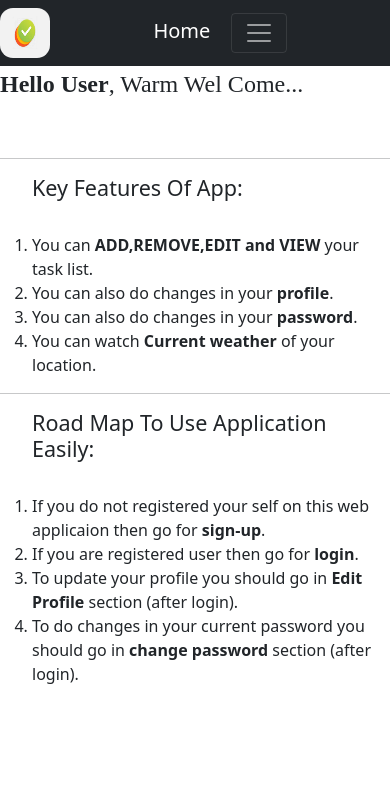
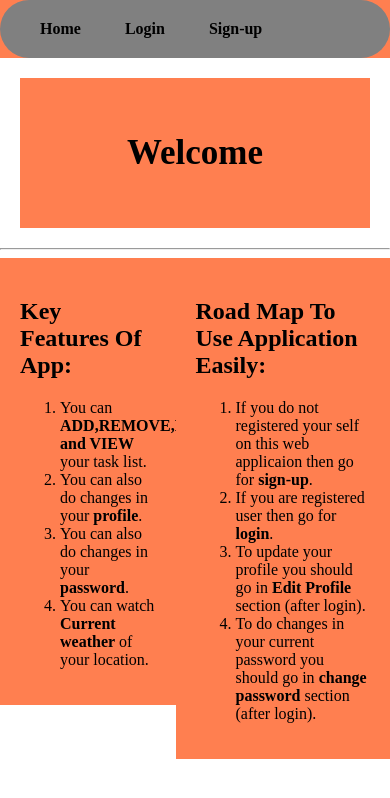
Before and after one commit to Patelvaghesh2313/TaskManager, a PHP site: page / in a window 390 px wide. Shown: the top 798 px of the page. Run offline with PHP 8.4, Linux system fonts and the light colour scheme.

Commit message:
New Design Changes

```diff
--- /dev/null
+++ b/css/style.css
@@ -0,0 +1,144 @@
+*{
+    box-sizing: border-box;
+}
+
+body{
+    font-family: 'Times New Roman', Times, serif;
+    margin: 0;
+}
+
+/* Navigation Bar Design Part */
+
+.myNavigationHeader{
+    background-color: coral;
+}
+.myNavigation{
+    background-color: rgb(128, 128, 128);
+    color: black;
+    font-weight: 900;
+    padding: 20px;
+    border-radius: 40px ;
+}
+
+.myNavigation a{
+    padding: 20px;
+    text-align: center;
+    text-decoration: none;
+    color: black;
+}
+
+.myNavigation a:hover{
+    background-color: coral;
+    padding: 20px;
+}
+
+
+/* Index.html div tags design */
+.welcomediv{
+    padding: 20px;
+    margin: 20px;
+    background-color: coral;
+}
+
+.welcomediv p{
+    text-align: center;
+    font-size: 35px;
+}
+
+.firstdiv{
+    padding: 20px;
+    float: left;
+    background-color: coral;
+}
+
+.left{
+    width: 45%;
+}
+ .right{
+    width: 55%;
+}
+
+.maindiv:after{
+    content: "";
+    clear: both;
+    margin: 10px;
+}
+
+
+/* Login Page Design */
+
+
+.mainLoginDiv{
+    margin-left: 30%;
+    margin-right: 30%;
+    width: auto;
+    height: 370px;
+    padding: auto;
+    background-color: gray;
+}
+
+.loginContent{
+    width: auto;
+    height: 300px;
+    margin: 10px;
+    padding: 10px;
+    font-weight: 900;
+    background-color: coral;
+}
+
+input[type=text], select {
+    width:350px;
+    padding: 12px 110px;
+    margin: 60px 20px 0px 0px;
+    margin-left: 43px;
+    display: inline-block;
+    border: 1px solid #ccc;
+    border-radius: 4px;
+    box-sizing: border-box;
+}
+
+input[type=password], select {
+    width:350px;
+    padding: 12px 110px;
+    margin: 18px 20px;
+    display: inline-block;
+    border: 1px solid #ccc;
+    border-radius: 4px;
+    box-sizing: border-box;
+}
+
+input[type=submit] {
+    width: 350px;
+    padding: 12px 110px;
+    margin: 18px 90px;
+    background-color: gray;
+    font-weight: 900;
+    color: black;
+    border: none;
+    border-radius: 4px;
+    cursor: pointer;
+  }
+
+  input[type=submit]:hover {
+    background-color: #45a049;
+  }
+
+  /* Signup Design */
+
+  .mainSignupDiv{
+    margin-left: 30%;
+    margin-right: 30%;
+    width: auto;
+    height: 730px;
+    padding: auto;
+    background-color: gray;
+}
+
+.signupContent{
+    width: auto;
+    height: 670px;
+    margin: 10px;
+    padding: 10px;
+    font-weight: 900;
+    background-color: coral;
+}
--- a/index.html
+++ b/index.html
@@ -7,77 +7,47 @@
 
     <!-- Add Logo On title bar -->
     <link rel="icon" href="/images/download.jpg" type="image/icon type">
-    <!-- Bootstrap CSS -->
-    <link href="https://cdn.jsdelivr.net/npm/bootstrap@5.0.1/dist/css/bootstrap.min.css" rel="stylesheet" integrity="sha384-+0n0xVW2eSR5OomGNYDnhzAbDsOXxcvSN1TPprVMTNDbiYZCxYbOOl7+AMvyTG2x" crossorigin="anonymous">
 
+    <!-- style css -->
+    <link href="css/style.css" rel="stylesheet">
     <title>Home</title>
   </head>
   <body>
-    <div class="row">
-            <nav class="navbar navbar-dark bg-dark navbar-expand-lg navbar-light bg-light nav-pills">
-                <img src="/images/download.jpg" style="width: 50px; height: 50px; border-radius: 13px;">
-                <div class="col-md-10">
-                    <div class="container-fluid">
-                    <a class="navbar-brand" href="index.html">Home</a>
-                    <button class="navbar-toggler" type="button" data-bs-toggle="collapse" data-bs-target="#navbarSupportedContent" aria-controls="navbarSupportedContent" aria-expanded="false" aria-label="Toggle navigation">
-                        <span class="navbar-toggler-icon"></span>
-                    </button>
+
+    <div class="myNavigationHeader">
+      <div class="myNavigation">
+        <a href="index.html">Home</a>
+        <a href="login.html">Login</a>
+        <a href="signup.html">Sign-up</a>
       </div>
-                </div>
-                <div class="col-md-2">
-                  <div class="collapse navbar-collapse" id="navbarSupportedContent">
-                    <ul class="navbar-nav me-auto mb-2 mb-lg-0">
-                        <li class="nav-item">
-                            <a class="nav-link" href="login.html">Login</a>
-                        </li>
-                        <li class="nav-item">
-                            <a class="nav-link active" href="signup.html">SignUp</a>
-                        </li>
-                    </ul>
-                  </div>
-                </div>
-            </div>
-            </nav>
     </div>
 
 
-    <p style="font-family: 'Times New Roman', Times, serif;font-size: 24px;"><b>Hello User</b>, Warm Wel Come...</p>
-    <br>
+    <div class="startdiv">
+      <div class="welcomediv">
+        <p><b>Welcome</b></p>
+      </div>
+    </div>
     <hr>
-    <div>
+    <div class="maindiv">
+      <div class="firstdiv left">
+        <h2><b>Key Features Of App:</b></h2>
         <ol>
-
-        <h4>Key Features Of App:</h4><br>
-
           <li>You can <b> ADD,REMOVE,EDIT and VIEW</b> your task list.</li>
           <li>You can also do changes in your <b>profile</b>.</li>
           <li>You can also do changes in your <b>password</b>.</li>
           <li>You can watch <b>Current weather</b> of your location.</li>
         </ol>
       </div>
-    <hr>
-    <div>
+      <div class="firstdiv right">
+        <h2><b>Road Map To Use Application Easily:</b></h2>
         <ol>
-
-        <h4>Road Map To Use Application Easily:</h4><br>
-
           <li>If you do not registered your self on this web applicaion then go for <b>sign-up</b>.</li>
           <li>If you are registered user then go for<b> login</b>.</li>
           <li>To update your profile you should go in <b>Edit Profile</b> section (after login).</li>
           <li>To do changes in your current password you should go in <b>change password</b> section (after login).</li>
         </ol>
       </div>
-
-
-    <!-- Optional JavaScript; choose one of the two! -->
-
-    <!-- Option 1: Bootstrap Bundle with Popper -->
-    <script src="https://cdn.jsdelivr.net/npm/bootstrap@5.0.1/dist/js/bootstrap.bundle.min.js" integrity="sha384-gtEjrD/SeCtmISkJkNUaaKMoLD0//ElJ19smozuHV6z3Iehds+3Ulb9Bn9Plx0x4" crossorigin="anonymous"></script>
-
-    <!-- Option 2: Separate Popper and Bootstrap JS -->
-    <!--
-    <script src="https://cdn.jsdelivr.net/npm/@popperjs/core@2.9.2/dist/umd/popper.min.js" integrity="sha384-IQsoLXl5PILFhosVNubq5LC7Qb9DXgDA9i+tQ8Zj3iwWAwPtgFTxbJ8NT4GN1R8p" crossorigin="anonymous"></script>
-    <script src="https://cdn.jsdelivr.net/npm/bootstrap@5.0.1/dist/js/bootstrap.min.js" integrity="sha384-Atwg2Pkwv9vp0ygtn1JAojH0nYbwNJLPhwyoVbhoPwBhjQPR5VtM2+xf0Uwh9KtT" crossorigin="anonymous"></script>
-    -->
+    </div>
   </body>
 </html>
```
Also changed, not shown: css/signup.css (+1 -8 lines), dashboard.html (+1 -10 lines), login.html (+14 -50 lines), signup.html (+14 -50 lines). Lines whose indentation alone changed are shown as unchanged.
